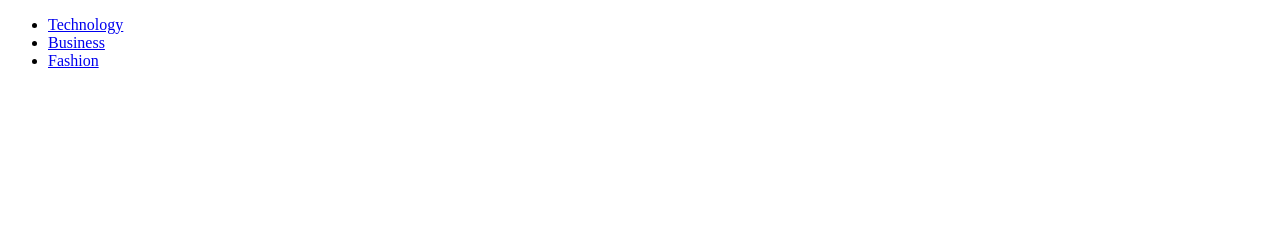
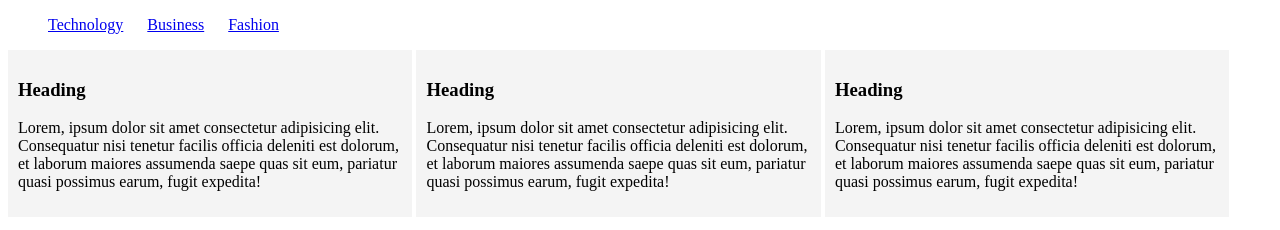
Before and after one commit to devnepal7gh/fullstack, a plain HTML site: page CssSandbox/inlineblock.html in a window 1280 px wide. Drawn offline with Linux system fonts and the light colour scheme.

Commit message:
CssUpdates

```diff
--- a/CssSandbox/inlineblock.html
+++ b/CssSandbox/inlineblock.html
@@ -5,7 +5,23 @@
   <meta name="viewport" content="width=device-width, initial-scale=1.0">
   <title>Inline & Block Styling</title>
   <style>
-
+    li
+    {
+      display: inline;
+    }
+    li a
+    {
+      padding-right: 20px;
+    }
+    .box
+    {
+      width: 32%;
+      display: inline-block;
+      box-sizing: border-box;
+      background: #f4f4f4;
+      padding: 10px;
+      margin-bottom: 15px;
+    }
   </style>
 </head>
 <body>
@@ -14,5 +30,20 @@
     <li><a href="#">Business</a></li>
     <li><a href="#">Fashion</a></li>
   </ul>
+  <div class="box">
+    <h3>Heading</h3>
+    <p>Lorem, ipsum dolor sit amet consectetur adipisicing elit. Consequatur nisi tenetur facilis officia deleniti est dolorum, et laborum maiores assumenda saepe quas sit eum, pariatur quasi possimus earum, fugit expedita!
+    </p>
+  </div>
+  <div class="box">
+    <h3>Heading</h3>
+    <p>Lorem, ipsum dolor sit amet consectetur adipisicing elit. Consequatur nisi tenetur facilis officia deleniti est dolorum, et laborum maiores assumenda saepe quas sit eum, pariatur quasi possimus earum, fugit expedita!
+    </p>
+  </div>
+  <div class="box">
+    <h3>Heading</h3>
+    <p>Lorem, ipsum dolor sit amet consectetur adipisicing elit. Consequatur nisi tenetur facilis officia deleniti est dolorum, et laborum maiores assumenda saepe quas sit eum, pariatur quasi possimus earum, fugit expedita!
+    </p>
+  </div>
 </body>
 </html>
```
